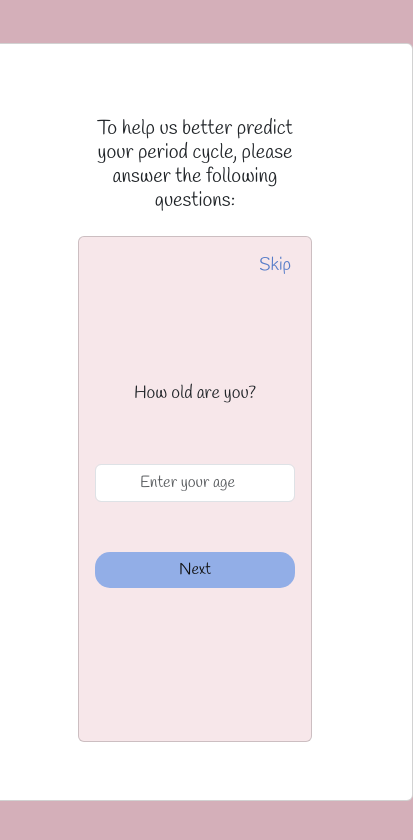
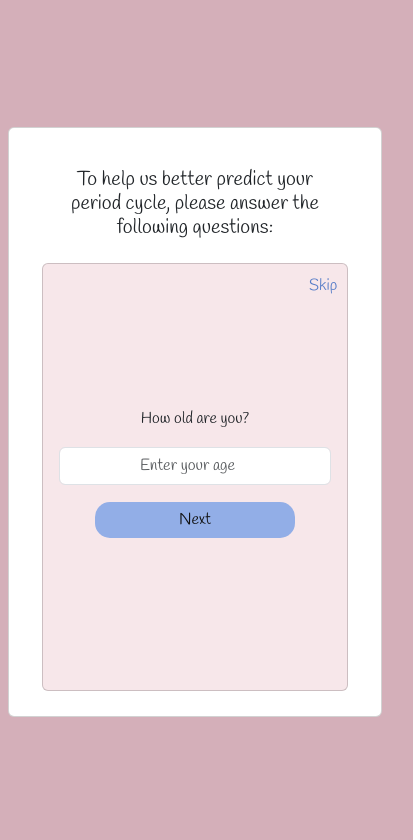
Before and after one commit to paceuniversity/team3spring2024, a React (Create React App) app in the folder moonflo/: page /question1 in a window 390 px wide. Shown: the top 840 px of the page, 413 px wide, since content can reach past the window. Built offline with nearby package versions, Linux system fonts and the light colour scheme.

Commit message:
fixed bug for calendar and made questions page responsive

```diff
--- a/moonflo/src/pages/question2.js
+++ b/moonflo/src/pages/question2.js
@@ -25,7 +25,7 @@ const Question2 = () => {
   // when user clicks skip
   const handleSkip = () => {
     console.log("User chose to skip");
-    navigate(`/question3?age=${age}&lastPeriod=${lastPeriod}`); // navigate to next page with data
+    navigate(`/question3?age=${age}&lastPeriod=${""}`); // navigate to next page with data
   };
 
   return (
@@ -38,7 +38,7 @@ const Question2 = () => {
             <a className="skip-button" onClick={handleSkip}>Skip</a>
               <Form onSubmit={handleSubmit}>
                 <Form.Group controlId="lastPeriod">
-                  <Form.Label className="question" >When was your last period?</Form.Label>
+                  <Form.Label className="question" >When did you start your last period?</Form.Label>
                   <br></br>
                   <DatePicker // Date picker component
                     dateFormat="MM-dd-yyyy" // Set the date format and placeholder
--- a/moonflo/src/pages/questions.css
+++ b/moonflo/src/pages/questions.css
@@ -62,3 +62,35 @@
   .inner-card{
     background-color: #f7e7ea !important;
   }
+
+  @media screen and (max-width: 768px) {
+    .questions_container {
+      font-size: calc(8px + 2vmin);
+    }
+
+    .custom-card {
+      margin: 2vh 2vw;
+    }
+
+    .custom-body {
+      margin: 2vw 2vh;
+      margin-top: 1vh;
+      margin-bottom: 1vh;
+    }
+
+    .skip-button {
+      top: 10px;
+      right: 10px;
+      font-size: 16px;
+    }
+
+    .next-button {
+      margin-top: 2vh;
+      padding-left: 10px !important;
+      padding-right: 10px !important;
+    }
+
+    .question {
+      padding-bottom: 1vh;
+    }
+  }
```
